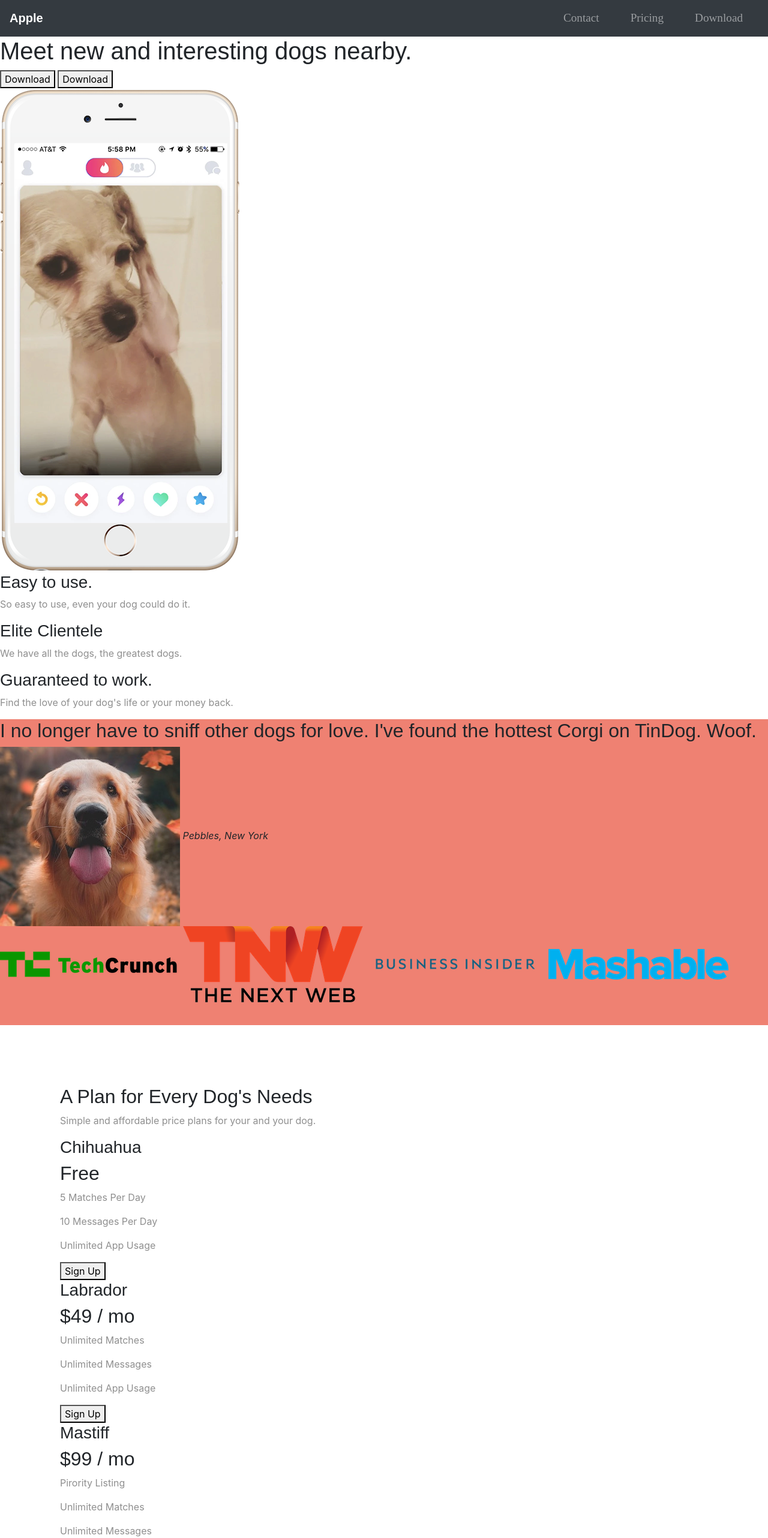
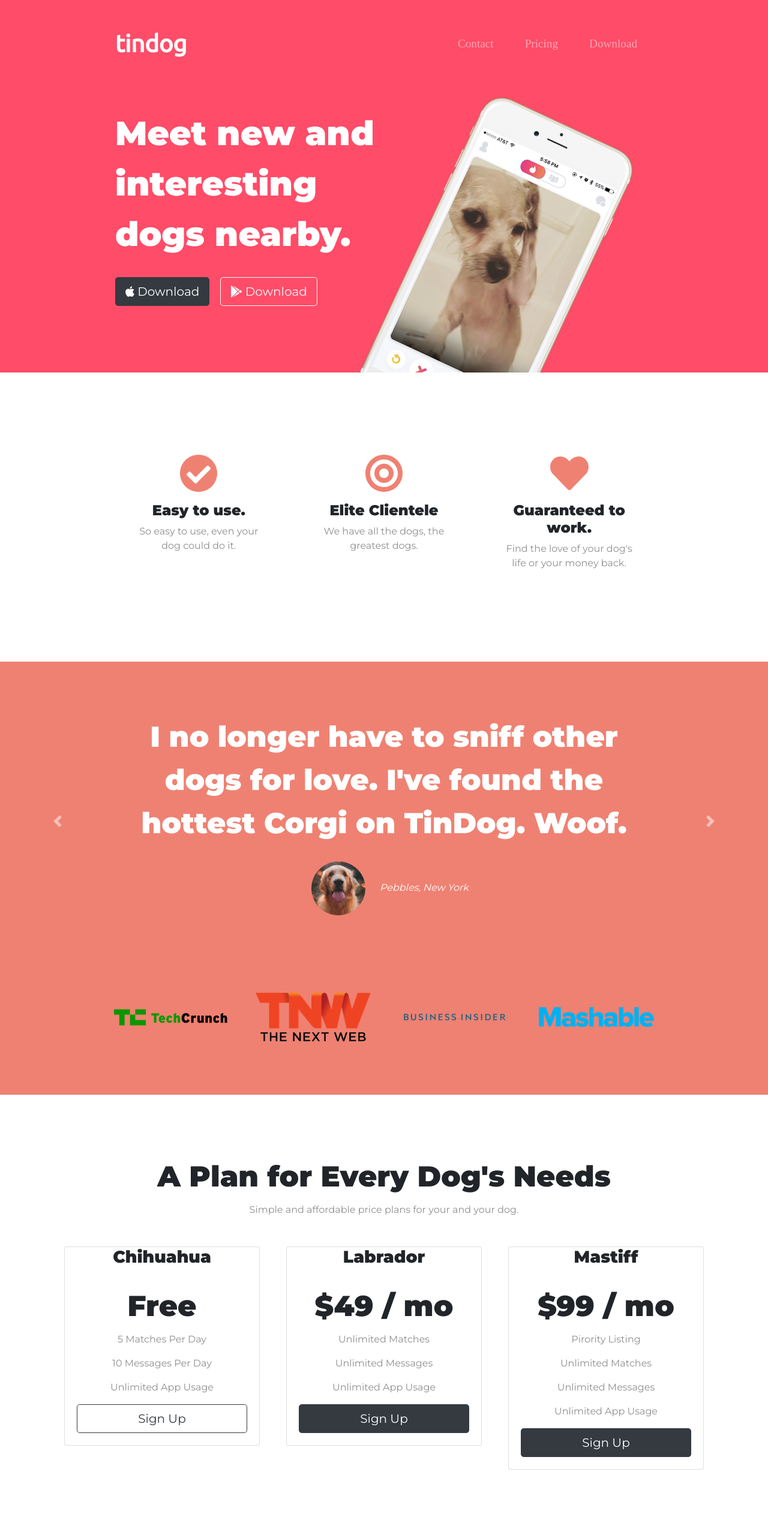
Before and after one commit to aman12207/Tindog-Website, a plain HTML site: page index.html in a window 1280 px wide. Shown: the top 2564 px of the page at 60% size. Drawn offline with nearby package versions, Linux system fonts and the light colour scheme.

Commit message:
Index.html Updated

```diff
--- a/index.html
+++ b/index.html
@@ -4,34 +4,47 @@
 <head>
   <meta charset="utf-8">
   <title>TinDog</title>
+
+
+  <!-- Google Fonts -->
+  <link href="https://fonts.googleapis.com/css2?family=Montserrat:wght@400;900&family=Ubuntu&display=swap" rel="stylesheet">
+
+  <!-- CSS Stylesheets -->
+  <link rel="stylesheet" href="https://cdn.jsdelivr.net/npm/bootstrap@4.5.3/dist/css/bootstrap.min.css" integrity="sha384-TX8t27EcRE3e/ihU7zmQxVncDAy5uIKz4rEkgIXeMed4M0jlfIDPvg6uqKI2xXr2" crossorigin="anonymous">
   <link rel="stylesheet" href="css/styles.css">
-  <link rel="stylesheet" href="https://cdn.jsdelivr.net/npm/bootstrap@4.5.3/dist/css/bootstrap.min.css" integrity="sha384-TX8t27EcRE3e/ihU7zmQxVncDAy5uIKz4rEkgIXeMed4M0jlfIDPvg6uqKI2xXr2" crossorigin="anonymous">
+
+  <!-- Font Awesome -->
+  <script defer src="https://use.fontawesome.com/releases/v5.0.7/js/all.js"></script>
+  <script src="https://kit.fontawesome.com/67f9826cb5.js" crossorigin="anonymous"></script>
+
+  <!-- Bootstrap Scripts -->
   <script src="https://code.jquery.com/jquery-3.5.1.slim.min.js" integrity="sha384-DfXdz2htPH0lsSSs5nCTpuj/zy4C+OGpamoFVy38MVBnE+IbbVYUew+OrCXaRkfj" crossorigin="anonymous"></script>
   <script src="https://cdn.jsdelivr.net/npm/bootstrap@4.5.3/dist/js/bootstrap.bundle.min.js" integrity="sha384-ho+j7jyWK8fNQe+A12Hb8AhRq26LrZ/JpcUGGOn+Y7RsweNrtN/tE3MoK7ZeZDyx" crossorigin="anonymous"></script>
 </head>
 
 <body>
 
-  <section id="title">
+  <section class="colored-section" id="title">
+
+    <div class="container-fluid">
 
     <!-- Nav Bar -->
 
-    <nav class="navbar navbar-expand-lg navbar-dark bg-dark  ">
-      <a class="navbar-brand" href="">Apple</a>
-      <button class="navbar-toggler" type="button" data-toggle="collapse" data-target="#navbarTogglerDemo02" aria-controls="navbarTogglerDemo02" aria-expanded="false" aria-label="Toggle navigation">
+    <nav class="navbar navbar-expand-lg navbar-dark">
+      <a class="navbar-brand" href="">tindog</a>
+       <button class="navbar-toggler" type="button" data-toggle="collapse" data-target="#navbarSupportedContent" aria-controls="navbarSupportedContent" aria-expanded="false" aria-label="Toggle navigation">
       <span class="navbar-toggler-icon"></span>
     </button>
-
-      <div class="collapse navbar-collapse" id="navbarTogglerDemo02">
+    <div class="collapse navbar-collapse" id="navbarSupportedContent">
       <ul class="navbar-nav ml-auto">
           <li class="nav-item">
-                  <a class="nav-link" href="">Contact</a>
+              <a class="nav-link" href="#footer">Contact</a>
           </li>
           <li class="nav-item">
-                  <a class="nav-link" href="">Pricing</a>
+              <a class="nav-link" href="#pricing">Pricing</a>
           </li>
           <li class="nav-item">
-                  <a class="nav-link" href="">Download</a>
+              <a class="nav-link" href="#cta">Download</a>
           </li>
       </ul>
    </div>
@@ -40,112 +53,185 @@
 
     <!-- Title -->
 
-    <div>
-      <h1>Meet new and interesting dogs nearby.</h1>
-      <button type="button">Download</button>
-      <button type="button">Download</button>
-    </div>
-    <div>
-      <img src="images/iphone6.png" alt="iphone-mockup">
+    <div class="row">
+
+
+      <div class="col-lg-6">
+        <h1 class="big-heading">Meet new and interesting dogs nearby.</h1>
+        <button type="button" class="btn btn-dark btn-lg download-button"><i class="fab fa-apple"></i> Download</button>
+        <button type="button" class="btn btn-outline-light btn-lg download-button"><i class="fab fa-google-play"></i> Download</button>
       </div>
 
+      <div class="col-lg-6">
+        <img class="title-image" src="images/iphone6.png" alt="iphone-mockup">
+      </div>
+
+
+    </div>
+
+  </div>
   </section>
 
 
   <!-- Features -->
 
-  <section id="features">
+  <section class="white-section" id="features">
+    <div class="container-fluid">
+    <div class="row">
 
-    <h3>Easy to use.</h3>
+
+        <div class="feature-box col-lg-4">
+          <i class="fas fa-check-circle fa-4x icon"></i>
+          <h3 class="feature-title">Easy to use.</h3>
           <p>So easy to use, even your dog could do it.</p>
+        </div>
 
-    <h3>Elite Clientele</h3>
+
+
+        <div class="feature-box col-lg-4">
+          <i class="fas fa-bullseye fa-4x icon"></i>
+          <h3 class="feature-title">Elite Clientele</h3>
           <p>We have all the dogs, the greatest dogs.</p>
+        </div>
 
-    <h3>Guaranteed to work.</h3>
+        <div class="feature-box col-lg-4">
+          <i class="fas fa-heart fa-4x icon"></i>
+          <h3 class="feature-title">Guaranteed to work.</h3>
           <p>Find the love of your dog's life or your money back.</p>
+        </div>
 
+      </div>
+    </div>
   </section>
 
 
   <!-- Testimonials -->
 
-  <section id="testimonials">
+  <section class="colored-section" id="testimonials">
 
-    <h2>I no longer have to sniff other dogs for love. I've found the hottest Corgi on TinDog. Woof.</h2>
-    <img src="images/dog-img.jpg" alt="dog-profile">
+    <div id="testimonial-carousel" class="carousel slide" data-ride="false">
+
+      <div class="carousel-inner">
+        <div class="carousel-item active container-fluid">
+          <h2 class="testimonial-text">I no longer have to sniff other dogs for love. I've found the hottest Corgi on TinDog. Woof.</h2>
+          <img class="testimonial-img" src="images/dog-img.jpg" alt="dog-profile">
           <em>Pebbles, New York</em>
+        </div>
+        <div class="carousel-item container-fluid">
+          <h2 class="testimonial-text">My dog used to be so lonely, but with TinDog's help, they've found the love of their life. I think.</h2>
+          <img class="testimonial-img" src="images/lady-img.jpg" alt="lady-profile">
+          <em>Beverly, Illinois</em>
+        </div>
+      </div>
 
-    <!-- <h2 class="testimonial-text">My dog used to be so lonely, but with TinDog's help, they've found the love of their life. I think.</h2>
-    <img class="testimonial-image" src="images/lady-img.jpg" alt="lady-profile">
-    <em>Beverly, Illinois</em> -->
+      <a class="carousel-control-prev" href="#testimonial-carousel" role="button" data-slide="prev">
+        <span class="carousel-control-prev-icon" aria-hidden="true"></span>
+        <span class="sr-only">Previous</span>
+      </a>
+      <a class="carousel-control-next" href="#testimonial-carousel" role="button" data-slide="next">
+        <span class="carousel-control-next-icon" aria-hidden="true"></span>
+        <span class="sr-only">Next</span>
+      </a>
+
+    </div>
+
 
   </section>
 
 
   <!-- Press -->
 
-  <section id="press">
-    <img src="images/techcrunch.png" alt="tc-logo">
-    <img src="images/tnw.png" alt="tnw-logo">
-    <img src="images/bizinsider.png" alt="biz-insider-logo">
-    <img src="images/mashable.png" alt="mashable-logo">
+  <section class="colored-section" id="press">
+    <img class="press-img" src="images/techcrunch.png" alt="tc-logo">
+    <img class="press-img" src="images/tnw.png" alt="tnw-logo">
+    <img class="press-img" src="images/bizinsider.png" alt="biz-insider-logo">
+    <img class="press-img" src="images/mashable.png" alt="mashable-logo">
 
   </section>
 
-
  <!-- Pricing -->
 
-  <section id="pricing">
+  <section class="white-section" id="pricing">
 
-    <h2>A Plan for Every Dog's Needs</h2>
+    <h2 class="section-heading">A Plan for Every Dog's Needs</h2>
     <p>Simple and affordable price plans for your and your dog.</p>
 
 
+    <div class="row">
+
+      <div class="card-column col-lg-4 col-md-6">
+    <div class="card">
+      <div class="card-head">
         <h3>Chihuahua</h3>
-    <h2>Free</h2>
+      </div>
+      <div class="card-body">
+        <h2 class="price-text">Free</h2>
         <p>5 Matches Per Day</p>
         <p>10 Messages Per Day</p>
         <p>Unlimited App Usage</p>
-    <button type="button">Sign Up</button>
+        <button type="button" class="btn btn-lg btn-block btn-outline-dark">Sign Up</button>
+      </div>
+    </div>
+  </div>
 
-
+  <div class="card-column col-lg-4 col-md-6">
+    <div class="card">
+      <div class="card-head">
         <h3>Labrador</h3>
-    <h2>$49 / mo</h2>
+      </div>
+      <div class="card-body">
+        <h2 class="price-text">$49 / mo</h2>
         <p>Unlimited Matches</p>
         <p>Unlimited Messages</p>
         <p>Unlimited App Usage</p>
-    <button type="button">Sign Up</button>
+        <button type="button" class="btn btn-lg btn-block btn-dark">Sign Up</button>
+      </div>
+    </div>
+    </div>
 
-
+  <div class="card-column col-lg-4">
+    <div class="card">
+      <div class="card-head">
         <h3>Mastiff</h3>
-    <h2>$99 / mo</h2>
+      </div>
+    <div class="card-body">
+      <h2 class="price-text">$99 / mo</h2>
       <p>Pirority Listing</p>
       <p>Unlimited Matches</p>
       <p>Unlimited Messages</p>
       <p>Unlimited App Usage</p>
-    <button type="button">Sign Up</button>
+      <button type="button" class="btn btn-lg btn-block btn-dark">Sign Up</button>
+    </div>
+    </div>
+    </div>
+
+  </div>
 
   </section>
 
 
   <!-- Call to Action -->
 
-  <section id="cta">
-
-    <h3>Find the True Love of Your Dog's Life Today.</h3>
-    <button type="button">Download</button>
-    <button type="button">Download</button>
-
+  <section class="colored-section" id="cta">
+      <div class="container-fluid">
+        <h3 class="big-heading">Find the True Love of Your Dog's Life Today.</h3>
+        <button type="button" class="btn btn-dark btn-lg download-button"><i class="fab fa-apple"></i> Download</button>
+        <button type="button" class="btn btn-light btn-lg download-button"><i class="fab fa-google-play"></i> Download</button>
+      </div>
     </section>
 
 
     <!-- Footer -->
 
-  <footer id="footer">
+    <footer class="white-section" id="footer">
+      <div class="container-fluid">
+        <i class="social-icon fab fa-twitter"></i>
+        <i class="social-icon fab fa-facebook-f"></i>
+        <i class="social-icon fab fa-instagram"></i>
+    <i class="social-icon fas fa-envelope"></i>
+    <p>© Copyright 2020 TinDog</p>
 
-    <p>© Copyright 2022 TinDog</p>
-
+  </div>
   </footer>
 
 
```
Lines whose indentation alone changed are shown as unchanged.
